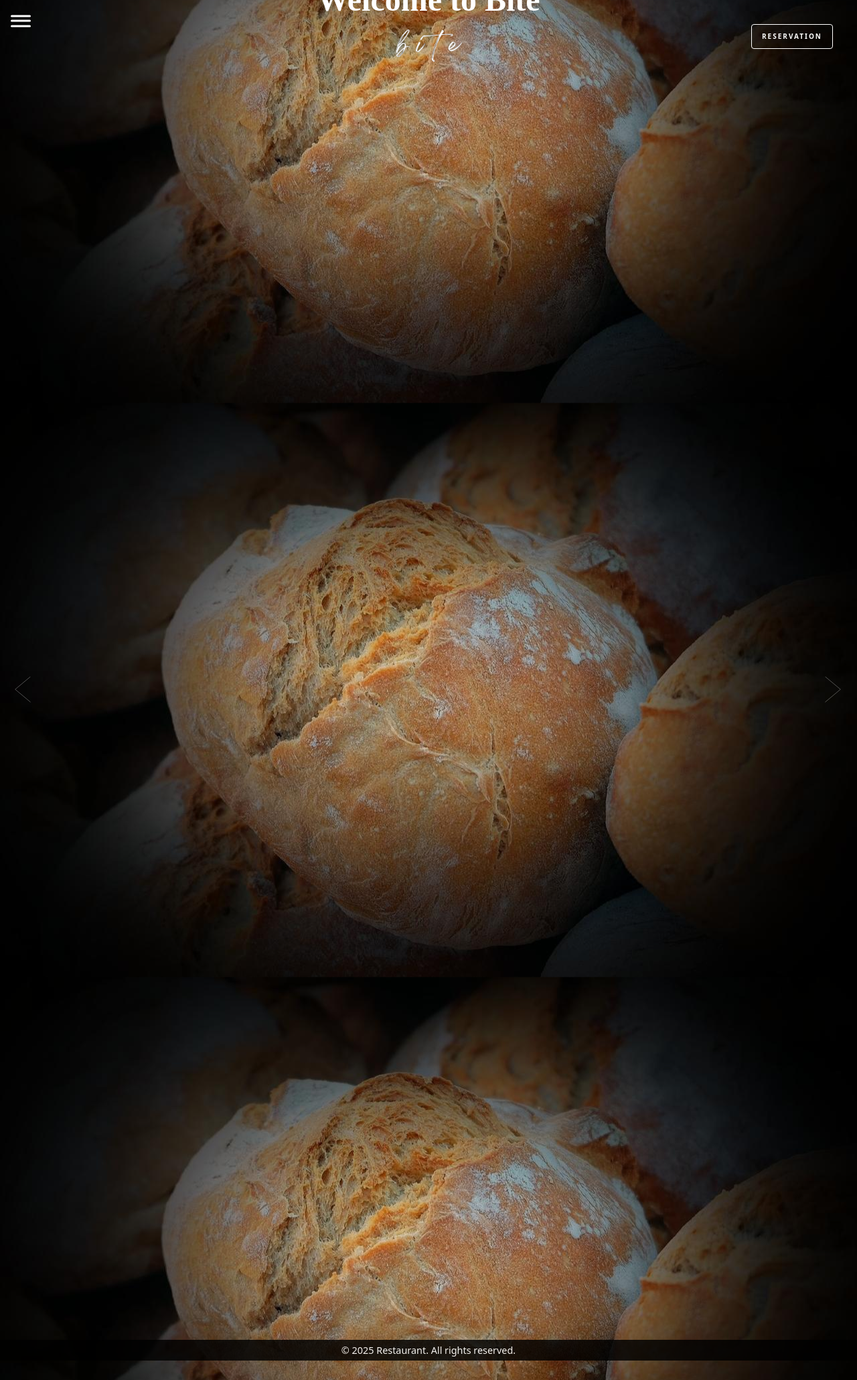
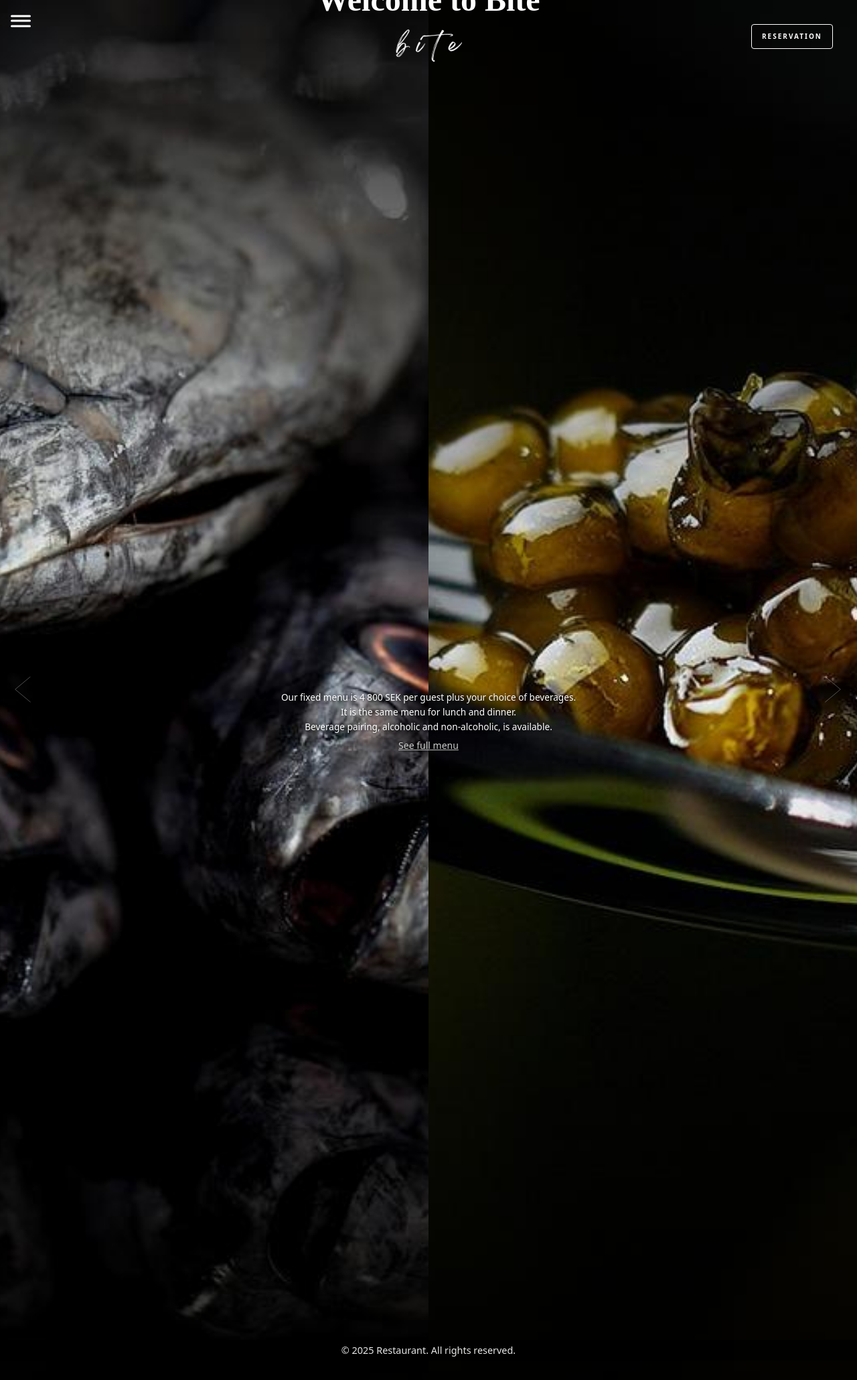
Before and after one commit to bjoernholmlund/project4restaurant, a Django app: page / in a window 1280 px wide. Shown: the whole page at 67% size. Run offline with Django 5.2, Linux system fonts and the light colour scheme; data comes from the database, SQL or seed files in the repository; both versions use the stored data as it was after the commit; parts of the project's set-up code (start-up, migrations or seed data) failed here and were passed over.

Commit message:
updating menu popup style

```diff
--- a/restaurant_booking/templates/base.html
+++ b/restaurant_booking/templates/base.html
@@ -11,11 +11,12 @@
 
 </head>
 
+<body>
 
     <!--Hamburger menu appearance-->
     <div class="off-screen-menu">
         <ul>
-            <li><a href="{% url 'home' %}"">Home</a></li>
+            <li><a href="#top" id="home-link">Welcome</a></li>
             <li><a href="#carousel-section" id="menu-link">Menu</a></li>
             <li><a href="#reservation" id="reservation-link">Reservation</a></li>
             <li><a href="#register" id="register-link">Register</a></li>
@@ -95,6 +96,7 @@
 
 
 
+
     <div class="popup" id="register-popup">
         <div class="popup-content">
             <span class="close" onclick="closeRegisterPopup()">&times;</span>
@@ -131,7 +133,7 @@
         </div>
     </div>
 
-    <div class="container">
+    <div class="container" id="top">
         <div class="box" id="box1">
             <div class="center-text">
                 <div class="big-text"><h1 id="delayed-text" class="hidden">Welcome to Bite</h1></div>
@@ -139,9 +141,45 @@
 
         </div>
 
-
         <!-- Karusellen med knappar -->
         <div id="carousel-section" class="carousel-wrapper">
+            <div id="menu-description" class="menu-overlay">
+                <p>
+                  Our fixed menu is 4 800 SEK per guest plus your choice of beverages.<br>
+                  It is the same menu for lunch and dinner.<br>
+                  Beverage pairing, alcoholic and non-alcoholic, is available.
+                </p>
+                <div id="menu-popup" class="popup menu-popup-style" style="display: none;">
+                    <div class="popup-content">
+                      <span class="close" onclick="closeMenuPopup()">&times;</span>
+                      <h2 class="menu-title">Vår Meny</h2>
+                      <div class="menu-columns">
+                        <div class="menu-category">
+                          <h3>Förrätter</h3>
+                          <ul>
+                            <li><span class="dish-name">Carpaccio</span><span class="dots"></span><span class="price">145 kr</span></li>
+                            <li><span class="dish-name">Skagenröra</span><span class="dots"></span><span class="price">135 kr</span></li>
+                          </ul>
+                        </div>
+                        <div class="menu-category">
+                          <h3>Varmrätter</h3>
+                          <ul>
+                            <li><span class="dish-name">Oxfilé med tryffelsky</span><span class="dots"></span><span class="price">285 kr</span></li>
+                            <li><span class="dish-name">Grillad lax</span><span class="dots"></span><span class="price">265 kr</span></li>
+                          </ul>
+                        </div>
+                        <div class="menu-category">
+                          <h3>Desserter</h3>
+                          <ul>
+                            <li><span class="dish-name">Crème brûlée</span><span class="dots"></span><span class="price">95 kr</span></li>
+                            <li><span class="dish-name">Chokladfondant</span><span class="dots"></span><span class="price">105 kr</span></li>
+                          </ul>
+                        </div>
+                      </div>
+                    </div>
+                  </div>
+                  <a href="#" id="show-full-menu" class="underline text-sm mt-2 inline-block">See full menu</a>
+            </div>
             <button class="arrow left prev-btn" id="prevSlide">
                 <svg width="60px" height="80px" viewBox="0 0 50 80">
                   <polyline fill="none" stroke="#FFFFFF" stroke-width="1" stroke-linecap="round" stroke-linejoin="round"
@@ -149,7 +187,10 @@
                 </svg>
               </button>
             <div class="carousel-container">
-                <div class="box" id="box2"></div>
+                <div class="box" id="box7">
+                    <div class="half left-img"></div>
+                    <div class="half right-img"></div>
+                </div>
                 <div class="box" id="box3">
                     <div class="half left-img"></div>
                     <div class="half right-img"></div>
@@ -159,10 +200,7 @@
                     <div class="half left-img"></div>
                     <div class="half right-img"></div>
                 </div>
-                <div class="box" id="box6"></div>
-                <div class="box" id="box7">
-                    <div class="half left-img"></div>
-                    <div class="half right-img"></div>
+                <div class="box" id="box6">
                 </div>
                 <p>&copy; 2025 Restaurant. All rights reserved.</p>
             </div>
@@ -174,6 +212,7 @@
               </button>
         </div>
     </div>
+
 
 
 
--- a/static/css/styles.css
+++ b/static/css/styles.css
@@ -76,17 +76,6 @@ body{
     display: flex;
     transition: transform 0.5s ease-in-out;
     width: 300vw;
-}
-
-
-#box2{
-    background-image: url(../img/strong_vignette_image_2.jpg);
-    min-width: 100vw; /* En bild tar hela skärmen */
-    height: 100vh;
-    background-size: contain;
-    background-position: center;
-    /*position: relative; /* Viktigt för att knapparna ska placeras rätt */
-    flex: 0 0 100vw
 }
 
 #box3 {
@@ -198,7 +187,28 @@ body{
     background-image: url('../img/caviar_mild_vignette.jpg'); /* byt till din högerbild */
   }
 
+  .menu-overlay {
+    position: absolute;
+    top: 50%;
+    left: 50%;
+    transform: translateX(-50%);
+    color: white;
+    font-size: 0.85rem;
+    text-align: center;
+    z-index: 5;
+    max-width: 80%;
+    line-height: 1.6;
+    text-shadow: 1px 1px 4px rgba(0,0,0,0.7);
+  }
 
+  .menu-overlay a {
+    color: #ccc;
+    text-decoration: underline;
+    cursor: pointer;
+  }
+  .menu-overlay a:hover {
+    color: white;
+  }
 
 /* Navigationsknappar */
 /*.prev-btn, .next-btn {
--- a/static/js/index.js
+++ b/static/js/index.js
@@ -104,6 +104,27 @@ window.onload = function() {
         document.getElementById('delayed-text').classList.add('visible');
     }, 1000); // Fördröjningen innan animationen startar
 };
+
+
+//----------------------Så man åker upp på sida----------//
+
+document.addEventListener("DOMContentLoaded", function () {
+    const homeLink = document.getElementById("home-link");
+    const topSection = document.getElementById("top");
+
+    if (homeLink && topSection) {
+        homeLink.addEventListener("click", function (e) {
+            e.preventDefault(); // förhindra vanlig hopp-länk
+            topSection.scrollIntoView({
+                behavior: "smooth"
+            });
+
+            // Stäng hamburgermenyn om öppen
+            document.querySelector('.off-screen-menu').classList.remove('active');
+            document.querySelector('.ham-menu').classList.remove('active');
+        });
+    }
+});
 
 
 
@@ -231,6 +252,34 @@ document.addEventListener("DOMContentLoaded", function () {
         menuLink.addEventListener("click", function (e) {
             e.preventDefault();
             carouselSection.scrollIntoView({ behavior: "smooth" });
+
+            document.querySelector('.off-screen-menu').classList.remove('active');
+            document.querySelector('.ham-menu').classList.remove('active');
         });
     }
 });
+
+//--------------------MENU-----------------//
+function openMenuPopup() {
+    document.getElementById("menu-popup").style.display = "flex";
+  }
+
+  function closeMenuPopup() {
+    document.getElementById("menu-popup").style.display = "none";
+  }
+
+  document.addEventListener("DOMContentLoaded", function () {
+    const link = document.getElementById("show-full-menu");
+    link.addEventListener("click", function (e) {
+      e.preventDefault();
+      openMenuPopup();
+    });
+
+    // Stänger popup om du klickar utanför innehållet
+    window.addEventListener("click", function (event) {
+      const popup = document.getElementById("menu-popup");
+      if (event.target === popup) {
+        closeMenuPopup();
+      }
+    });
+  });
```
Also changed, not shown: other parts of static/css/styles.css (+63 -3 lines), db.sqlite3.
